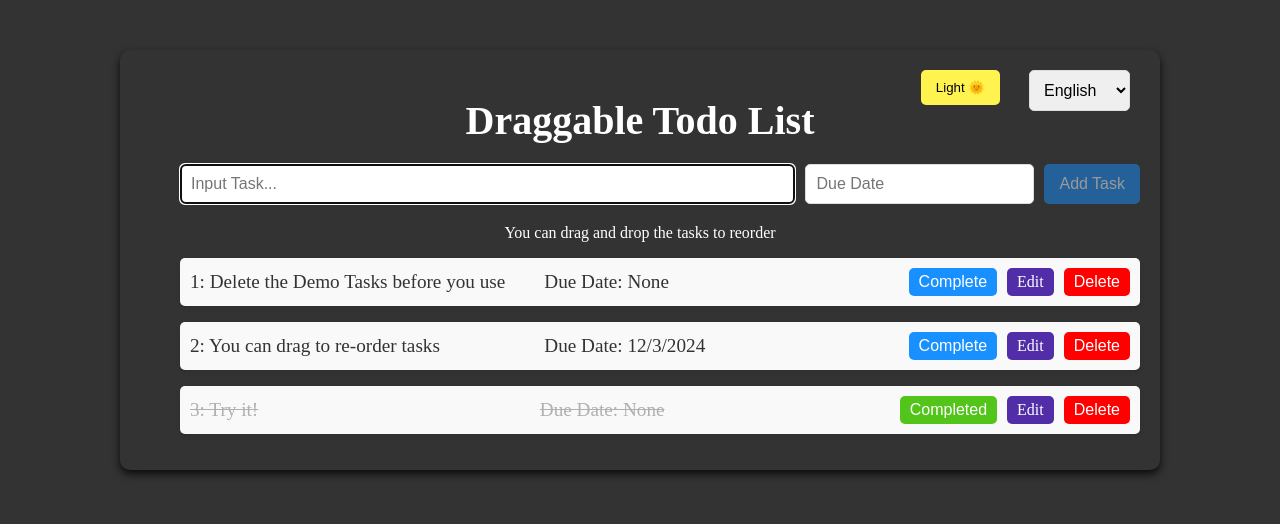
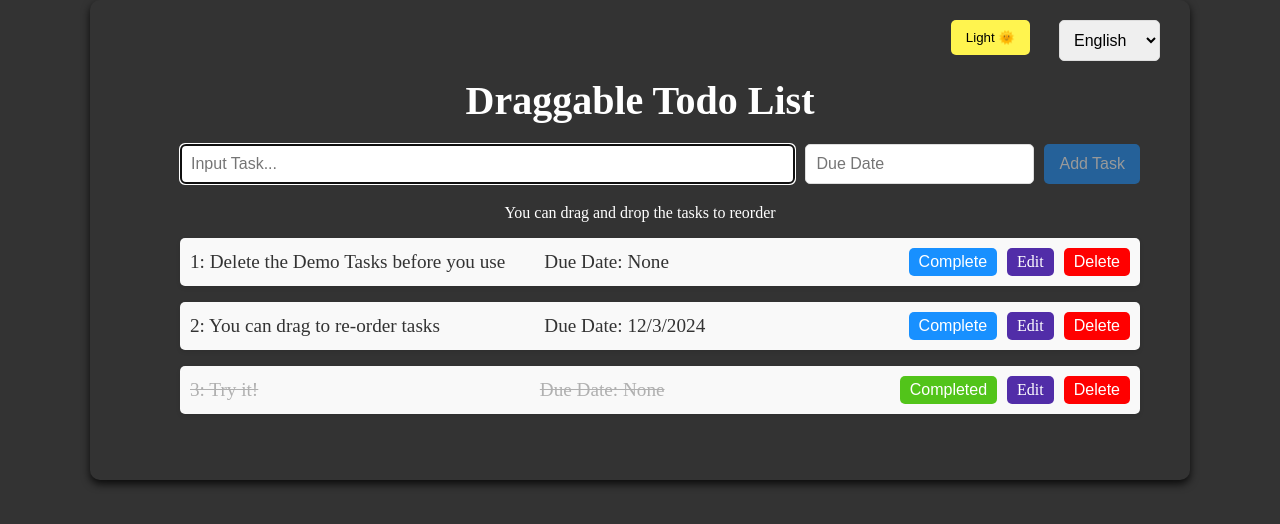
Before and after one commit to john-data-chen/ts-react-drag-and-drop-starter-kit, a React (Vite) app: page / in a window 1280 px wide. Shown: the top 524 px of the page. Built offline with nearby package versions, Linux system fonts and the light colour scheme.

Commit message:
Adjust form container

```diff
--- a/src/theme/ThemeSets.ts
+++ b/src/theme/ThemeSets.ts
@@ -5,8 +5,8 @@ export const GlobalStyles = createGlobalStyle`
     color: ${({ theme }) => theme.text};
     transition: background 0.2s ease-in, color 0.2s ease-in;
     max-width: 1000px;
-    margin: 50px auto;
-    padding: 20px;
+    margin: auto;
+    padding: 50px;
     border-radius: 10px;
     box-shadow: ${({ theme }) => theme.boxShadow};
     text-align: center;
```
